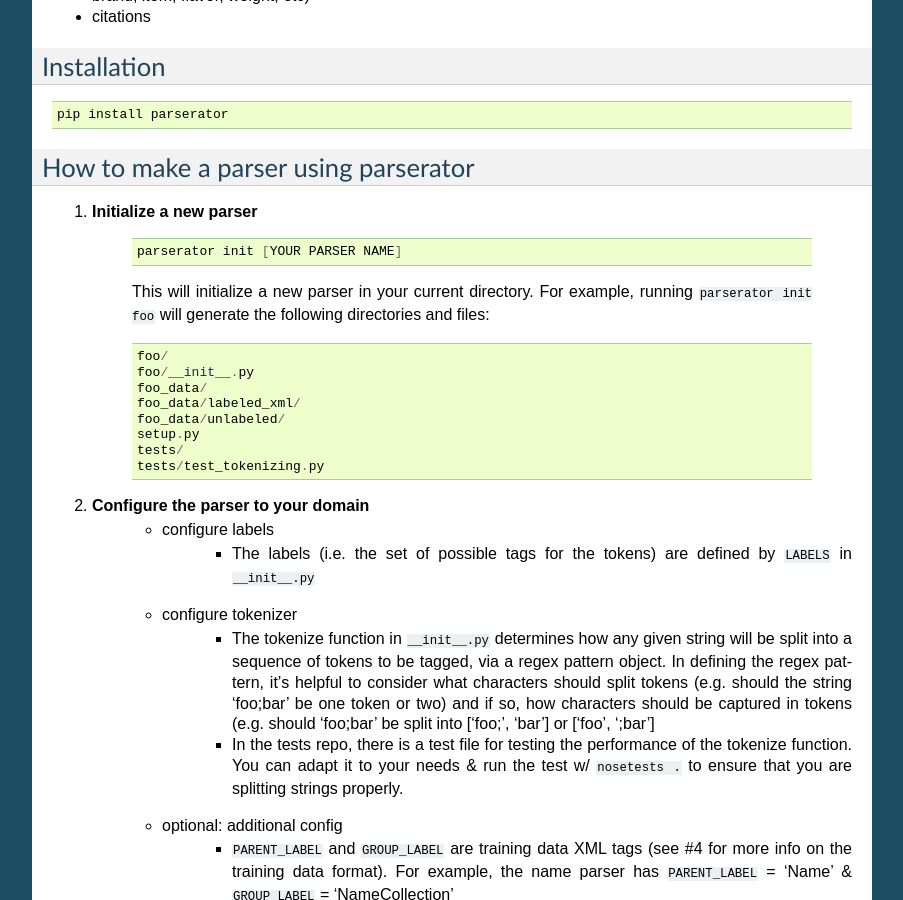
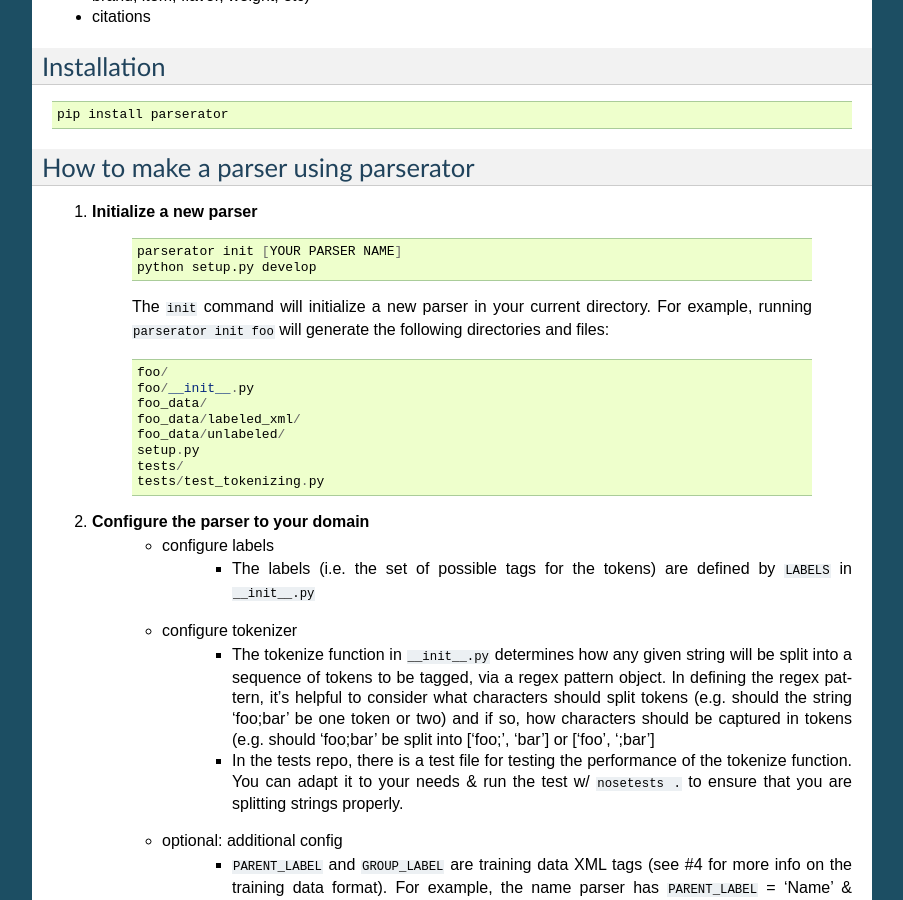
Before and after one commit to datamade/parserator, a Sphinx documentation site: the page built from docs/index.rst, in a window 1280 px wide and 900 px high, scrolled down 1026 px. Shown: the whole window, without its empty margins (198-1101 px from the left). Built offline with Sphinx 7.4.7, drawn with Linux system fonts in a browser that asks for light colours.

Commit message:
update docs

```diff
--- a/docs/index.rst
+++ b/docs/index.rst
@@ -63,8 +63,9 @@
     .. code-block:: bash
 
         parserator init [YOUR PARSER NAME]
+        python setup.py develop
 
-    This will initialize a new parser in your current directory. For example, running ``parserator init foo`` will generate the following directories and files:
+    The ``init`` command will initialize a new parser in your current directory. For example, running ``parserator init foo`` will generate the following directories and files:
 
     ::
 
```
